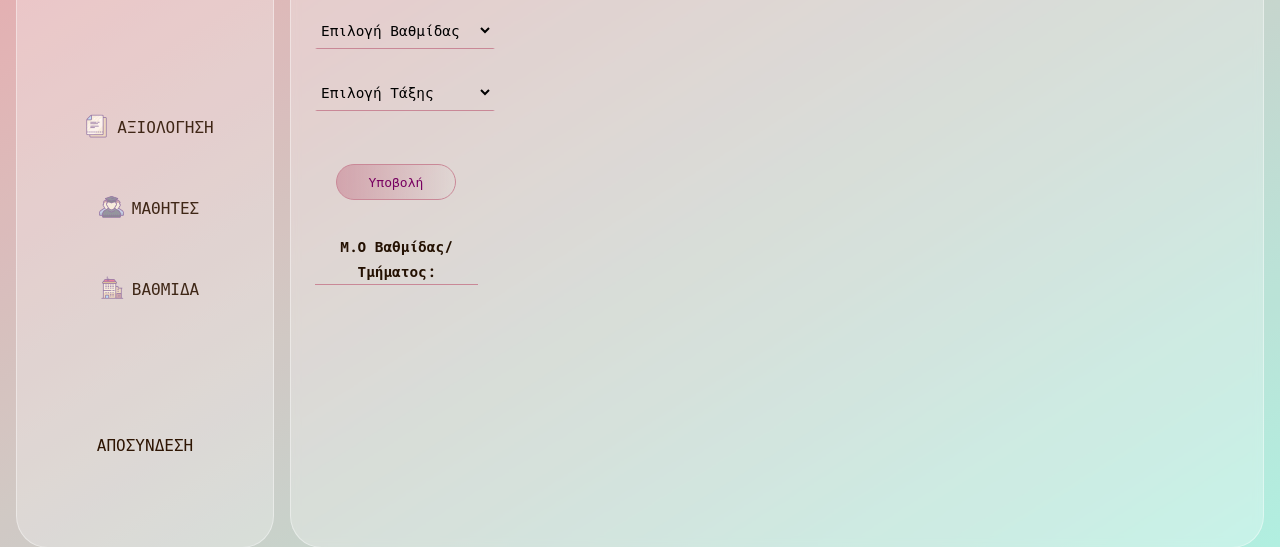
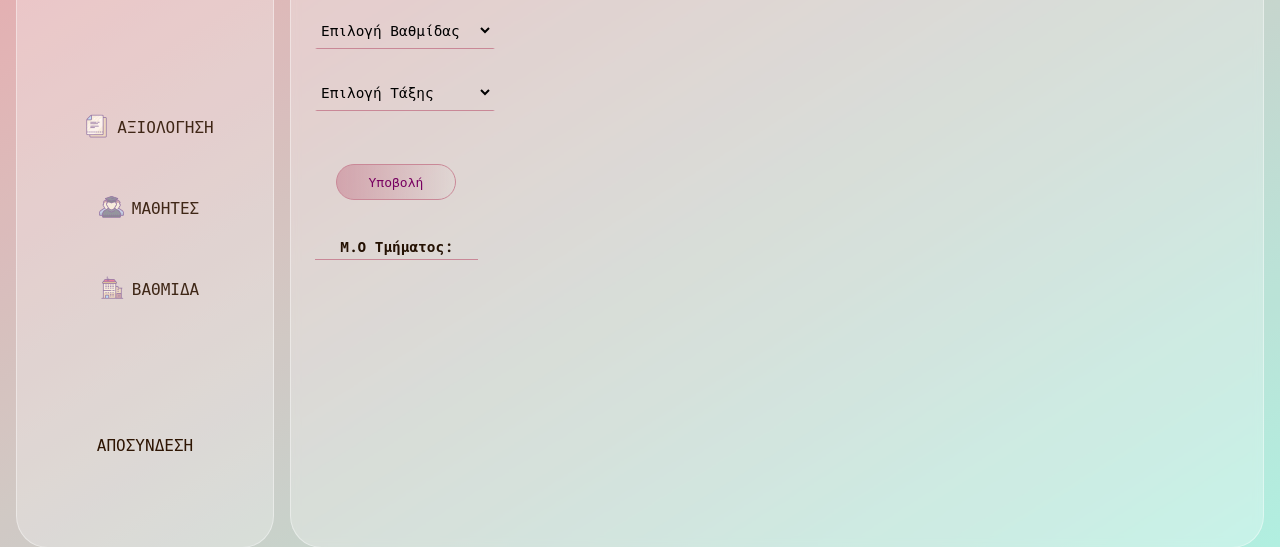
Before and after one commit to Siakountoura/thesis, a PHP site: page /vathmides.php in a window 1280 px wide. Shown: the part 233-780 px from the top of the page. Run offline with PHP 8.4, Linux system fonts and the light colour scheme; a user stored in the database is signed in; data that the repository does not hold is empty; some libraries are stand-ins or nearby versions.

Commit message:
Name changes

```diff
--- a/vathmides.php
+++ b/vathmides.php
@@ -158,7 +158,7 @@ if (!isset($_SESSION["useruid"])) {
                     </div>
                     <div class="footercol1">
                         <br>
-                        <p class="mo-vathmidas"><b>Μ.Ο Βαθμίδας/Τμήματος:</b></p>
+                        <p class="mo-vathmidas"><b>Μ.Ο Τμήματος:</b></p>
 
 
                     </div>
```
